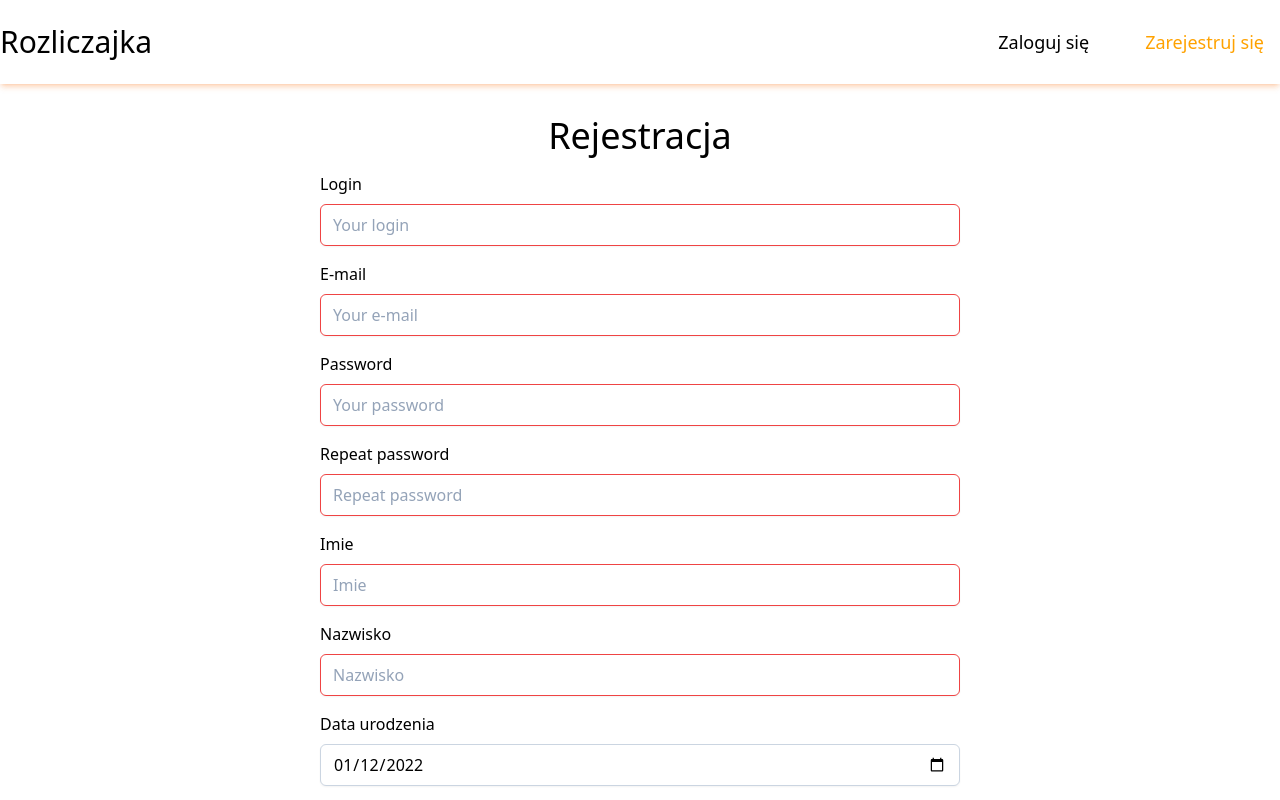
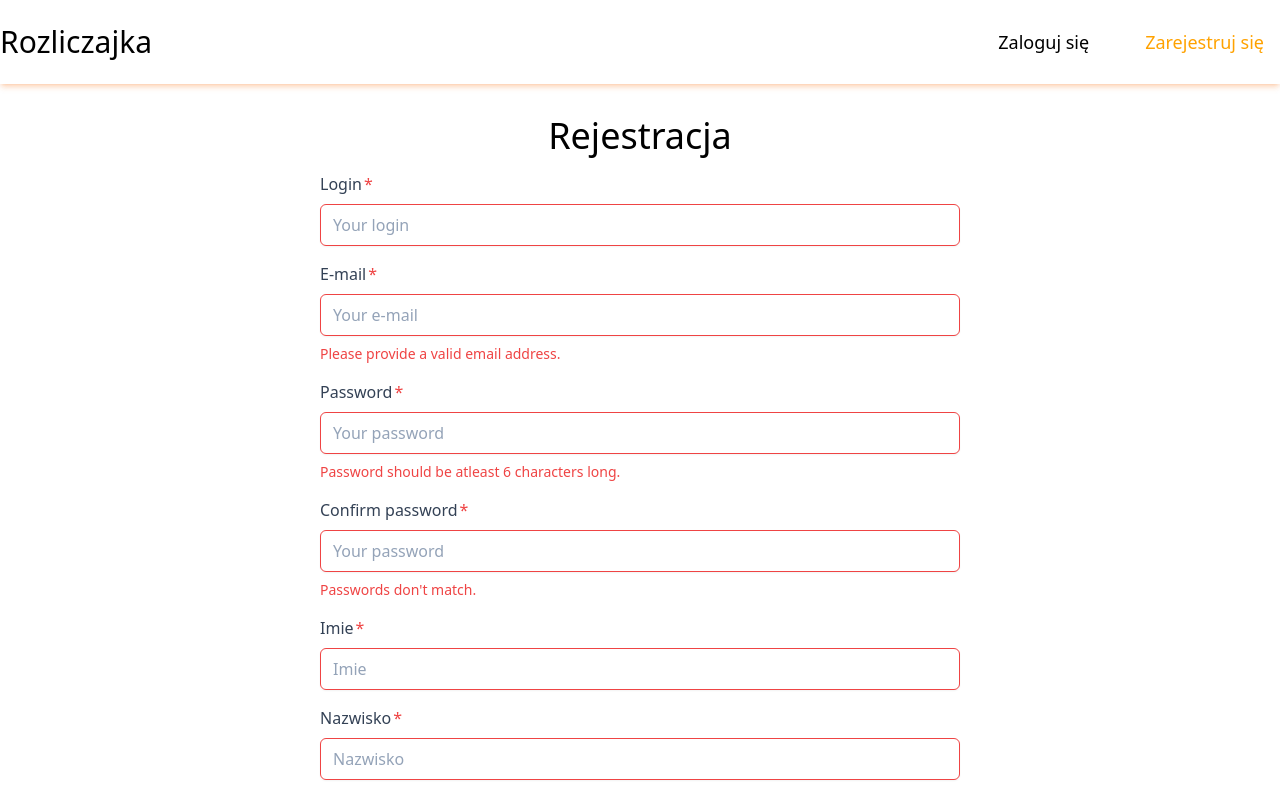
Before and after one commit to nazarpechka/rozliczajka, a React (Create React App) app in the folder frontend/: page /signup in a window 1280 px wide. Shown: the top 800 px of the page. Built offline with nearby package versions, Linux system fonts and the light colour scheme.

Commit message:
feat: form validation and invalid message

```diff
--- a/frontend/src/components/Input.js
+++ b/frontend/src/components/Input.js
@@ -1,7 +1,18 @@
-const Input = ({ label, name, type, placeholder, value, onChange }) => {
+const Input = ({
+  label,
+  name,
+  type,
+  placeholder,
+  value,
+  onChange,
+  invalidMessage,
+}) => {
   return (
     <div>
-      <label htmlFor={name} className="block mb-2 mt-4">
+      <label
+        htmlFor={name}
+        className="block mb-2 mt-4 font-medium text-slate-700 after:content-['*'] after:ml-0.5 after:text-red-500"
+      >
         {label}
       </label>
       <input
@@ -11,9 +22,12 @@ const Input = ({ label, name, type, placeholder, value, onChange }) => {
         placeholder={placeholder}
         value={value}
         onChange={onChange}
-        className="w-full px-3 py-2 focus:border-primary focus:ring-primary border border-slate-300 rounded-md shadow-sm placeholder-slate-400 invalid:border-red-500 invalid:text-red-500 focus:invalid:border-red-500 focus:invalid:ring-red-500"
+        className="peer w-full px-3 py-2 focus:border-primary focus:ring-primary border border-slate-300 rounded-md shadow-sm placeholder-slate-400 invalid:border-red-500 invalid:text-red-500 focus:invalid:border-red-500 focus:invalid:ring-red-500"
         required
       />
+      <p className="mt-2 hidden peer-invalid:block text-red-500 text-sm">
+        {invalidMessage}
+      </p>
     </div>
   );
 };
--- a/frontend/src/routes/Login.js
+++ b/frontend/src/routes/Login.js
@@ -63,7 +63,7 @@ const Login = () => {
             value={formData.password}
             onChange={onChange}
           />
-          <span className="block text-lg text-red-500 mt-8" id="error"></span>
+          <span className="block text-lg text-red-500 my-8" id="error"></span>
           <div className="flex justify-between items-center">
             <Button label="Zaloguj" />
             <span className="block">
--- a/frontend/src/routes/Signup.js
+++ b/frontend/src/routes/Signup.js
@@ -14,8 +14,25 @@ const Signup = () => {
     birthDate: new Date().toISOString().substr(0, 10),
   });
 
+  const validate = (target) => {
+    if (target.name === "password") {
+      if (target.value.length < 6) {
+        target.setCustomValidity("invalid");
+      } else {
+        target.setCustomValidity("");
+      }
+    } else if (target.name === "passwordRepeat") {
+      if (target.value !== formData.password) {
+        target.setCustomValidity("invalid");
+      } else {
+        target.setCustomValidity("");
+      }
+    }
+  };
+
   const onChange = (e) => {
     const target = e.target;
+    validate(target);
 
     setFormData({
       ...formData,
@@ -66,6 +83,7 @@ const Signup = () => {
           placeholder="Your e-mail"
           value={formData.email}
           onChange={onChange}
+          invalidMessage="Please provide a valid email address."
         />
         <Input
           label="Password"
@@ -74,14 +92,16 @@ const Signup = () => {
           placeholder="Your password"
           value={formData.password}
           onChange={onChange}
+          invalidMessage="Password should be atleast 6 characters long."
         />
         <Input
-          label="Repeat password"
+          label="Confirm password"
           name="passwordRepeat"
           type="password"
-          placeholder="Repeat password"
+          placeholder="Your password"
           value={formData.passwordRepeat}
           onChange={onChange}
+          invalidMessage="Passwords don't match."
         />
         <Input
           label="Imie"
```
